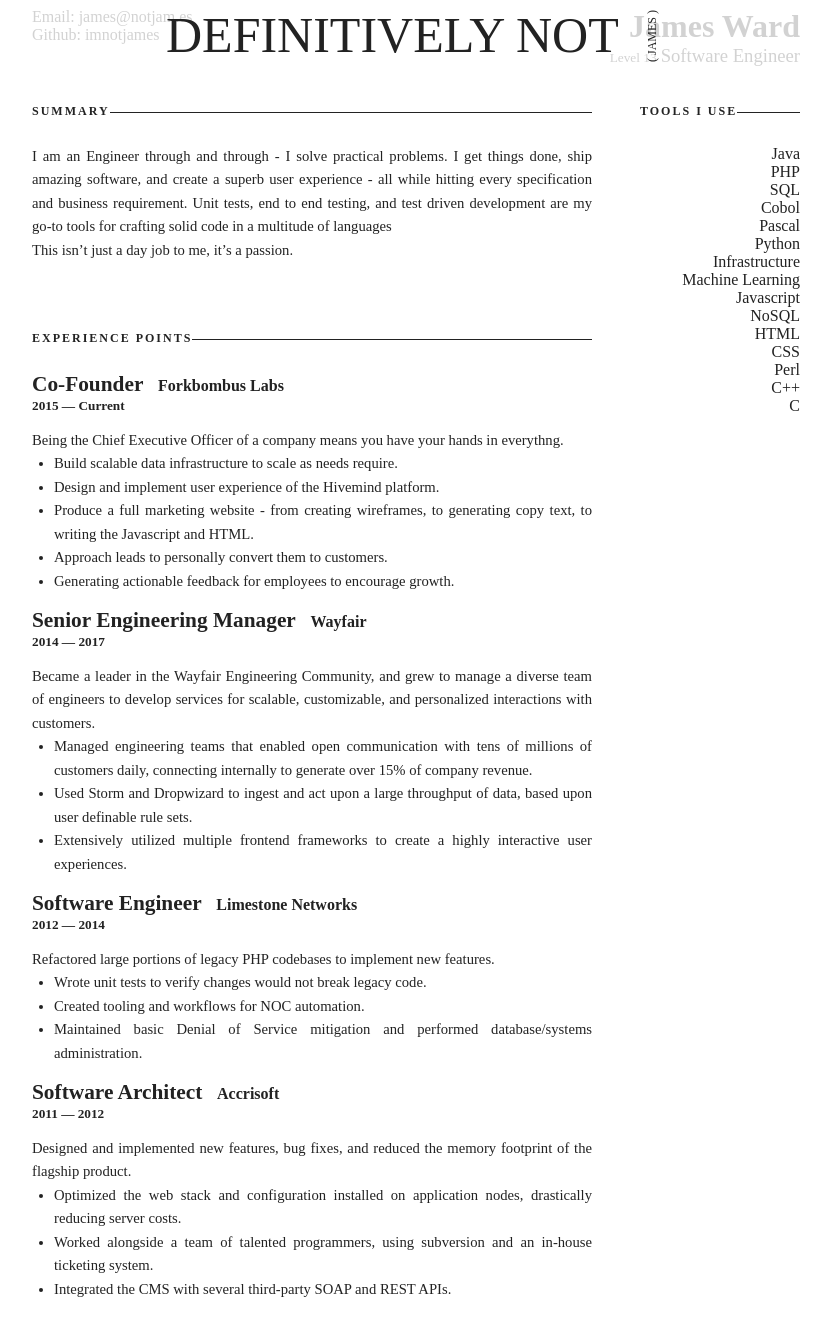
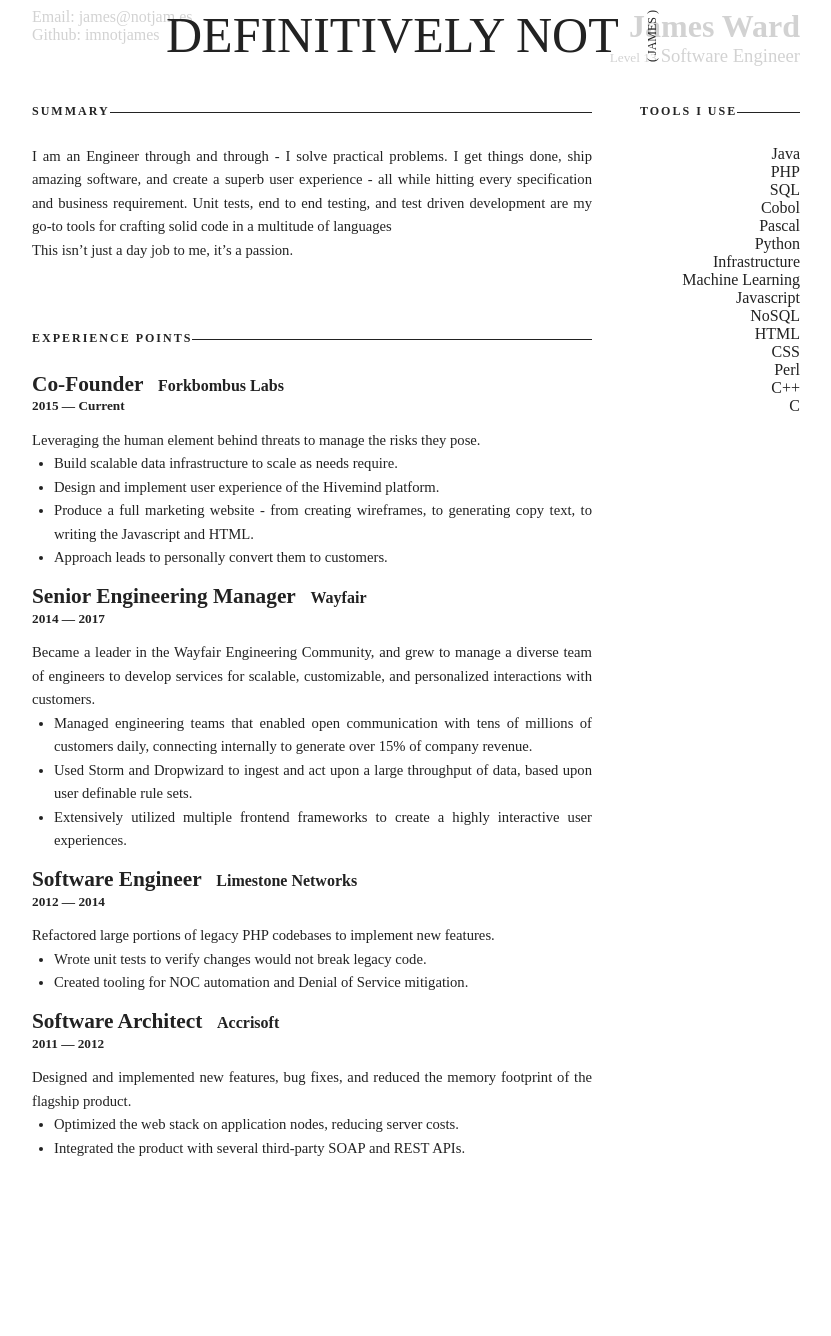
Before and after one commit to imnotjames/imnotjames.github.io, a Jekyll site: the page built from resume.html, in a window 1280 px wide and 1400 px high, scrolled down 132 px. Shown: the top 1336 px of the window, without its empty margins (224-1055 px from the left). Built offline with Jekyll 4.4.1, drawn with Linux system fonts in a browser that asks for light colours; some web fonts are replaced; after the commit the page ends 1391 px from its top, so only the background shows below that.

Commit message:
update resume some more..

```diff
--- a/_data/resume.json
+++ b/_data/resume.json
@@ -24,13 +24,12 @@
 			"position": "Co-Founder",
 			"website": "https://forkbomb.us",
 			"startDate": "November 15, 2015",
-			"summary": "Being the Chief Executive Officer of a company means you have your hands in everythng.",
+			"summary": "Leveraging the human element behind threats to manage the risks they pose.",
 			"highlights": [
 				"Build scalable data infrastructure to scale as needs require.",
 				"Design and implement user experience of the Hivemind platform.",
 				"Produce a full marketing website - from creating wireframes, to generating copy text, to writing the Javascript and HTML.",
-				"Approach leads to personally convert them to customers.",
-				"Generating actionable feedback for employees to encourage growth."
+				"Approach leads to personally convert them to customers."
 			]
 		},
 		{
@@ -55,8 +54,7 @@
 			"summary": "Refactored large portions of legacy PHP codebases to implement new features.",
 			"highlights": [
 				"Wrote unit tests to verify changes would not break legacy code.",
-				"Created tooling and workflows for NOC automation.",
-				"Maintained basic Denial of Service mitigation and performed database/systems administration."
+				"Created tooling for NOC automation and Denial of Service mitigation."
 			]
 		},
 		{
@@ -67,9 +65,8 @@
 			"endDate": "April 4th, 2012",
 			"summary": "Designed and implemented new features, bug fixes, and reduced the memory footprint of the flagship product.",
 			"highlights": [
-				"Optimized the web stack and configuration installed on application nodes, drastically reducing server costs.",
-				"Worked alongside a team of talented programmers, using subversion and an in-house ticketing system.",
-				"Integrated the CMS with several third-party SOAP and REST APIs."
+				"Optimized the web stack on application nodes, reducing server costs.",
+				"Integrated the product with several third-party SOAP and REST APIs."
 			]
 		}
 	],
```
